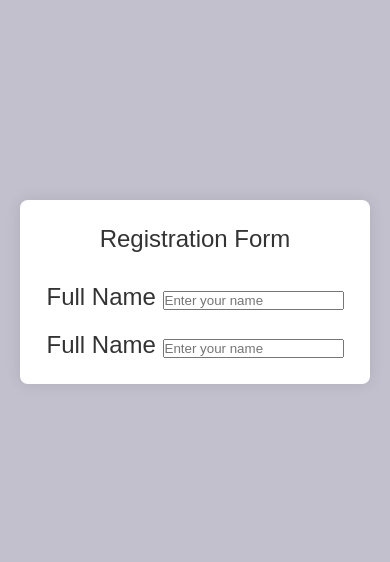
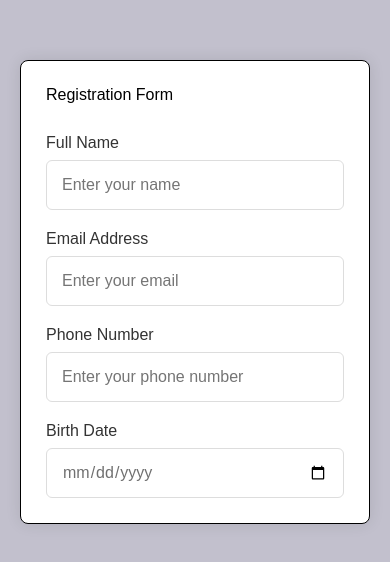
Before and after one commit to easy2-code/Web-Development-2024, a plain HTML site: page Projects/Responsive Form 2/index.html in a window 390 px wide. Shown: the part 130-692 px from the top of the page. Drawn offline with Linux system fonts and the light colour scheme.

Commit message:
Responsive Form

```diff
--- a/Projects/Responsive Form 2/index.html
+++ b/Projects/Responsive Form 2/index.html
@@ -16,12 +16,23 @@
         <form action="#" class="form">
             <div class="input-box">
                 <label for="fullname">Full Name</label>
-                <input type="text" name="fullname" id="fullname" placeholder="Enter your name">
+                <input type="text" name="fullname" id="fullname" placeholder="Enter your name" required>
             </div>
 
             <div class="input-box">
-                <label for="fullname">Full Name</label>
-                <input type="text" name="fullname" id="fullname" placeholder="Enter your name">
+                <label for="email">Email Address</label>
+                <input type="email" name="email" id="fullname" placeholder="Enter your email" required>
+            </div>
+
+            <div class="column">
+                <div class="input-box">
+                    <label for="fullname">Phone Number</label>
+                    <input type="text" name="fullname" id="fullname" placeholder="Enter your phone number">
+                </div>
+                <div class="input-box">
+                    <label for="DB">Birth Date</label>
+                    <input type="date" name="DB" id="fullname" placeholder="Enter your name">
+                </div>
             </div>
         </form>
     </section>
--- a/Projects/Responsive Form 2/style.css
+++ b/Projects/Responsive Form 2/style.css
@@ -21,8 +21,9 @@ body
     padding: 25px;
     border-radius: 8px;
     box-shadow: 0 0 15px rgba(0, 0, 0, 0.1);
+    border: 1px solid black;
 }
-.container{
+.container header{
     font-size: 1.5rem;
     color: #333;
     font-weight: 500;
@@ -35,3 +36,28 @@ body
     width: 100%;
     margin-top: 20px;
 }
+.input-box label{
+    color: #333;
+}
+.form .input-box input{
+    position: relative;
+    height: 50px;
+    width: 100%;
+    outline: none;
+    font-size: 1rem;
+    color: #707070;
+    margin-top: 8px;
+    border: 1px solid #ddd;
+    border-radius: 6px;
+    padding: 0 15px;
+}
+.form .column{
+    display: flex;
+    column-gap: 15px;
+
+}
+@media screen and (max-width: 500px) {
+    .form .column{
+        flex-wrap: wrap;
+    }
+}
```
